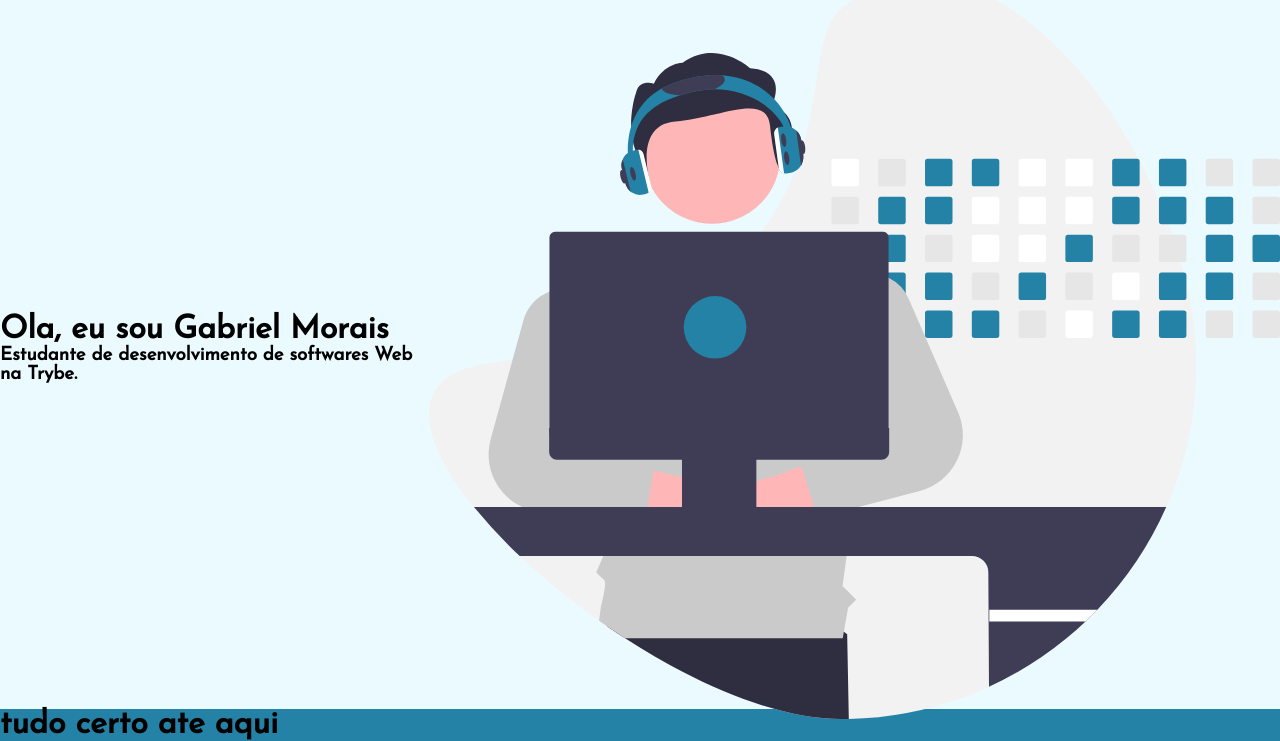
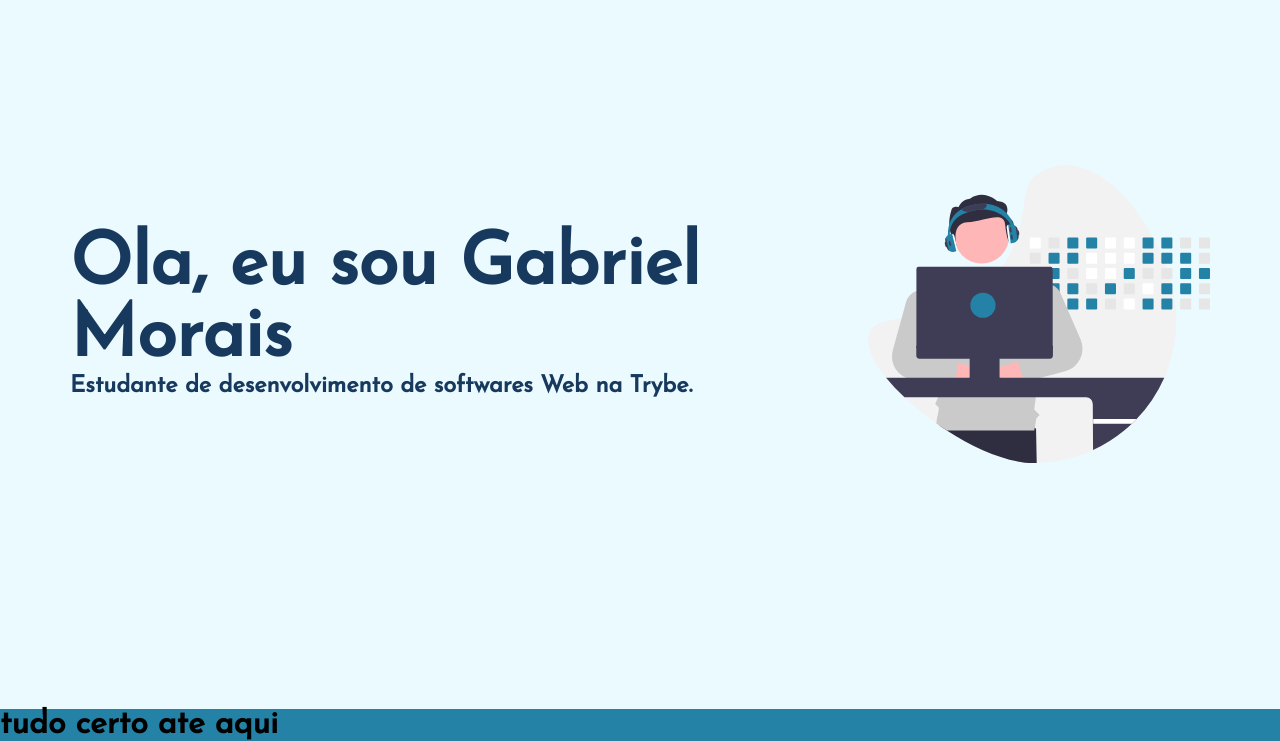
Before and after one commit to Gmoraiss/Portf-lio-Web, a plain HTML site: page index.html in a window 1280 px wide. Shown: the part 91-832 px from the top of the page. Drawn offline with Linux system fonts and the light colour scheme.

Commit message:
primeira pagina com css

```diff
--- a/index.html
+++ b/index.html
@@ -44,8 +44,10 @@
         <h3>Estudante de desenvolvimento de softwares Web na Trybe. </h3>
       </div>
 
+      <!-- #region imagem retirado do undraw.co/illustrations-->
+      <img src="./img/undraw_Developer_activity_re_39tg.svg" alt="">
 
-      <img src="./img/undraw_Developer_activity_re_39tg.svg" alt="">
+
     </main>
 
 
--- a/style.css
+++ b/style.css
@@ -20,6 +20,12 @@ body{
     background: #2482A6;
 }
 
+.container-main{
+    display: grid;
+    grid-template-columns: 1fr 1fr 1fr 1fr;
+    grid-template-rows: 10vh 90vh;
+}
+
 header{
 
     grid-column-start:1 ;
@@ -31,11 +37,7 @@ main{
     grid-column-end: 5;
 }
 
-.container-main{
-    display: grid;
-    grid-template-columns: 1fr 1fr 1fr 1fr;
-    grid-template-rows: 10vh 90vh;
-}
+
 
 .style_header{
     display: flex;
@@ -78,4 +80,29 @@ a, li, ul {
     display: flex;
 
     align-items: center;
+    justify-content: space-between;
+
+    padding-left: 70px;
+    padding-right: 70px;
+    padding-bottom: 70px;
+
+
 }
+
+.main-content h1 {
+    font-size: 72px;
+    color: rgb(24, 57, 94);
+
+}
+.main-content h3 {
+    font-size: 23.5px;
+    color: rgb(24, 57, 94);
+}
+
+
+.main-content img{
+    max-width: 30%;
+
+    width: 45%;
+
+}
```
Also changed, not shown: img/undraw_Developer_activity_re_39tg.png (deleted).
